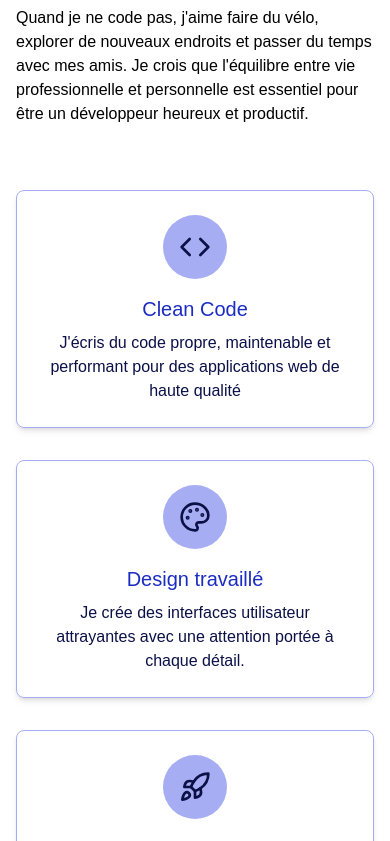
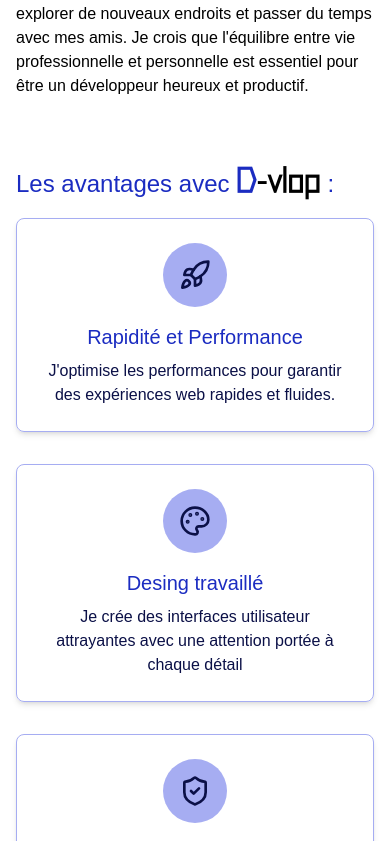
Before and after one commit to CFournier59/mon_portfolio_pro, a React (Vite) app: page / in a window 390 px wide. Shown: the part 1915-2756 px from the top of the page. Built offline with nearby package versions, Linux system fonts and the light colour scheme; a web font is replaced by a local one.

Commit message:
mise à jour de la section About: changement de la page compétences -> tarifs

```diff
--- a/src/App.tsx
+++ b/src/App.tsx
@@ -2,7 +2,7 @@ import Header from './components/Header'
 import Intro from './components/Intro'
 import About from './components/About'
 import Projects from './components/Projects'
-import Skills from './components/Skills'
+import Prices from './components/Prices'
 import Contact from './components/Contact'
 import Footer from './components/Footer'
 
@@ -14,7 +14,7 @@ export default function App() {
             <Intro />
             <About />
             <Projects />
-            <Skills />
+            <Prices />
             <Contact />
          </main>
          <Footer />
--- a/src/components/About/index.tsx
+++ b/src/components/About/index.tsx
@@ -1,4 +1,52 @@
-import { Code, Palette, Rocket } from 'lucide-react'
+import {
+   Code,
+   Palette,
+   Rocket,
+   PiggyBank,
+   Handshake,
+   ShieldCheck,
+} from 'lucide-react'
+
+const attributes = [
+   {
+      logo: Rocket,
+      title: 'Rapidité et Performance',
+      description:
+         "J'optimise les performances pour garantir des expériences web rapides et fluides.",
+   },
+   {
+      logo: Palette,
+      title: 'Desing travaillé',
+      description:
+         'Je crée des interfaces utilisateur attrayantes avec une attention portée à chaque détail',
+   },
+
+   {
+      logo: ShieldCheck,
+      title: 'Protection des données',
+      description:
+         'Je reste informé des bonnes pratiques et mises à jour afin de garantir des applications sécurisées',
+   },
+   {
+      logo: PiggyBank,
+      title: 'Tarifs Attractifs',
+      description:
+         'En passant directement par un développeur pour monter votre projet, vous en maîtrisez les coûts',
+   },
+
+   {
+      logo: Handshake,
+      title: 'Proximité et Écoute',
+      description:
+         'Je travaille en collaboration directe afin de mieux cerner vos besoins tout en maintenant une communication humaine',
+   },
+   {
+      logo: Code,
+      title: 'Clean code',
+      description:
+         "J'écris du code propre, maintenable et performant pour des applications web de haute qualité",
+   },
+]
 
 export default function About() {
    return (
@@ -16,10 +64,9 @@ export default function About() {
                      C'est quoi ?
                   </h2>
                   <p className="text-lg text-dkblue max-w-2xl mx-auto">
-                     Je suis un développeur web passionné avec de l'expérience
-                     dans plusieurs métiers, allant de l'industrie du tourisme,
-                     en passant par la vente et gestion de commerce ainsi que
-                     les métiers de la mobilité douce.
+                     Ce sont les services d'un développeur indépendant. Que ça
+                     soit pour concrétiser la version digitale d'une idée ou
+                     encore améliorer votre visiblité, je
                   </p>
                </div>
 
@@ -56,44 +103,33 @@ export default function About() {
                      />
                   </div>
                </div>
-
+               <h3 className="text-blue text-2xl mb-4">
+                  Les avantages avec{' '}
+                  <span className="squarified text-4xl text-black">
+                     <span className="squarified text-blue">D</span>-vlop
+                  </span>{' '}
+                  :
+               </h3>
                <div className="grid sm:grid-cols-3 gap-8">
-                  <div className=" p-6 rounded-lg shadow-md text-center border-1 border-ltblue">
-                     <div className="inline-flex items-center justify-center w-16 h-16 bg-ltblue rounded-full mb-4">
-                        <Code className="text-dkblue" size={32} />
-                     </div>
-                     <h3 className="text-blue text-xl mb-2">Clean Code</h3>
-                     <p className="text-dkblue">
-                        J'écris du code propre, maintenable et performant pour
-                        des applications web de haute qualité
-                     </p>
-                  </div>
-
-                  <div className=" p-6 rounded-lg shadow-md text-center border-1 border-ltblue">
-                     <div className="inline-flex items-center justify-center w-16 h-16 bg-ltblue rounded-full mb-4">
-                        <Palette className="text-dkblue" size={32} />
-                     </div>
-                     <h3 className="text-blue text-xl mb-2">
-                        Design travaillé
-                     </h3>
-                     <p className="text-dkblue">
-                        Je crée des interfaces utilisateur attrayantes avec une
-                        attention portée à chaque détail.
-                     </p>
-                  </div>
-
-                  <div className=" p-6 rounded-lg shadow-md text-center border-1 border-ltblue">
-                     <div className="inline-flex items-center justify-center w-16 h-16 bg-ltblue rounded-full mb-4">
-                        <Rocket className="text-dkblue" size={32} />
-                     </div>
-                     <h3 className="text-blue text-xl mb-2">
-                        Rapidité et Performance
-                     </h3>
-                     <p className="text-dkblue">
-                        J'optimise les performances pour garantir des
-                        expériences web rapides et fluides.
-                     </p>
-                  </div>
+                  {attributes.map((attribute, index) => {
+                     const Icon = attribute.logo
+                     return (
+                        <div
+                           key={index}
+                           className=" p-6 rounded-lg shadow-md text-center border-1 border-ltblue"
+                        >
+                           <div className="inline-flex items-center justify-center w-16 h-16 bg-ltblue rounded-full mb-4">
+                              <Icon className="text-dkblue" size={32} />
+                           </div>
+                           <h3 className="text-blue text-xl mb-2">
+                              {attribute.title}
+                           </h3>
+                           <p className="text-dkblue">
+                              {attribute.description}
+                           </p>
+                        </div>
+                     )
+                  })}
                </div>
             </div>
          </div>
--- a/src/components/Footer/index.tsx
+++ b/src/components/Footer/index.tsx
@@ -46,10 +46,10 @@ export default function Footer() {
                         </li>
                         <li>
                            <a
-                              href="#skills"
+                              href="#prices"
                               className=" hover:text-white text-white/80 transition-colors"
                            >
-                              Compétences
+                              Tarifs
                            </a>
                         </li>
                         <li>
--- a/src/components/Header/index.tsx
+++ b/src/components/Header/index.tsx
@@ -46,10 +46,10 @@ export default function Header() {
                      Projets
                   </button>
                   <button
-                     onClick={() => scrollToSection('skills')}
+                     onClick={() => scrollToSection('prices')}
                      className=" transition-colors cursor-pointer text-lg hover:text-blue"
                   >
-                     Compétences
+                     Tarifs
                   </button>
                   <button
                      onClick={() => scrollToSection('contact')}
@@ -97,10 +97,10 @@ export default function Header() {
                      Projets
                   </button>
                   <button
-                     onClick={() => scrollToSection('skills')}
+                     onClick={() => scrollToSection('prices')}
                      className="text-left  transition-colors"
                   >
-                     Compétences
+                     Tarifs
                   </button>
                   <button
                      onClick={() => scrollToSection('contact')}
--- a/src/components/Skills/index.tsx
+++ b/src/components/Prices/index.tsx
@@ -26,16 +26,16 @@ const skillCategories = [
 
 export default function Skills() {
    return (
-      <section id="skills" className="py-20 px-4 sm:px-6 lg:px-8 gradient2">
+      <section id="prices" className="py-20 px-4 sm:px-6 lg:px-8 gradient2">
          <div className="container mx-auto">
             <div className="max-w-6xl mx-auto">
                <div className="text-center mb-16">
                   <h2 className="text-blue text-3xl sm:text-4xl mb-4">
-                     Compétences & Expertise
+                     Tarifs
                   </h2>
                   <p className="text-lg text-dkblue max-w-2xl mx-auto">
-                     Technologies et outils que j'utilise, pour donner vie à mes
-                     projets.
+                     Pas de frais cachés, pas de sur-facturation. Juste les
+                     prix...
                   </p>
                </div>
 
```
